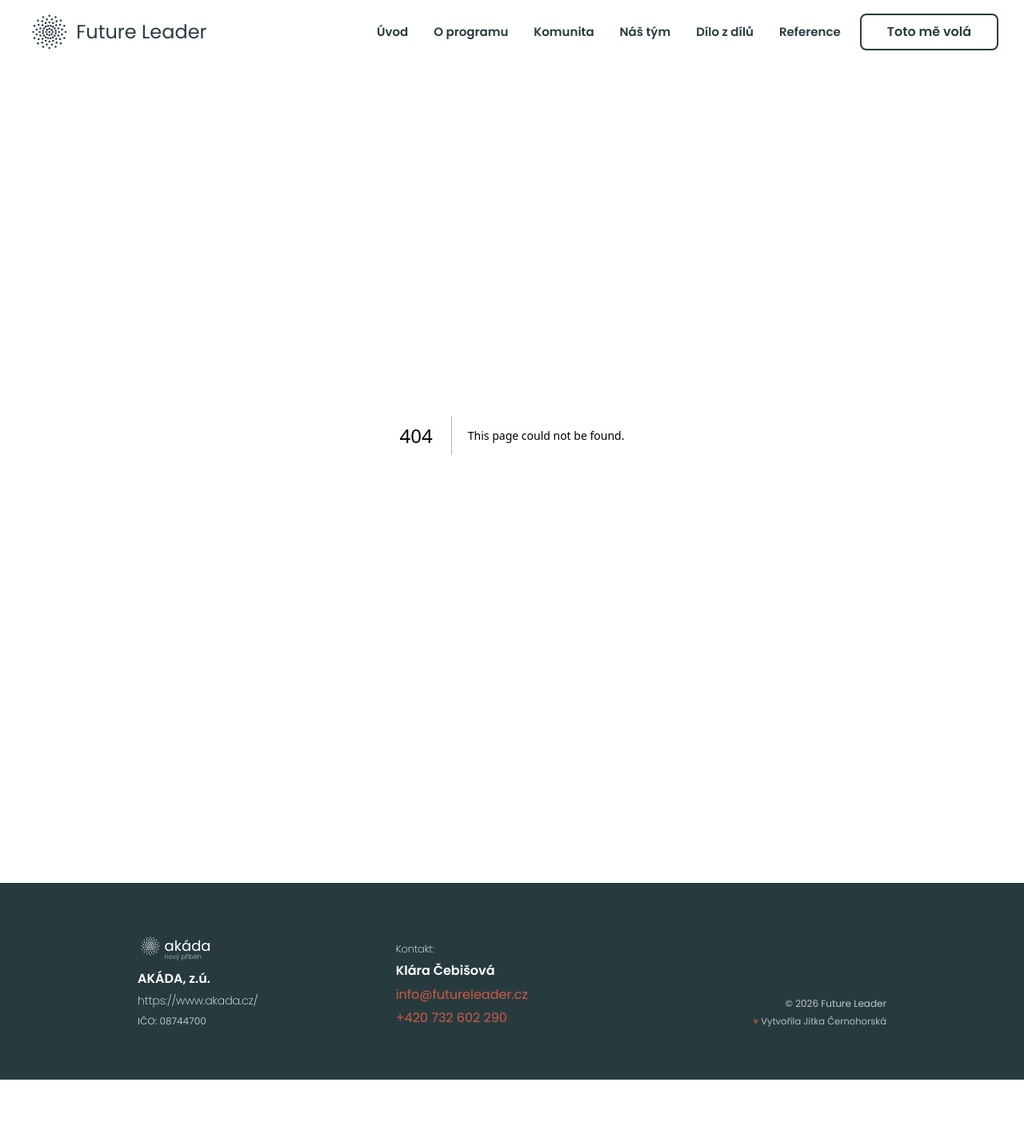
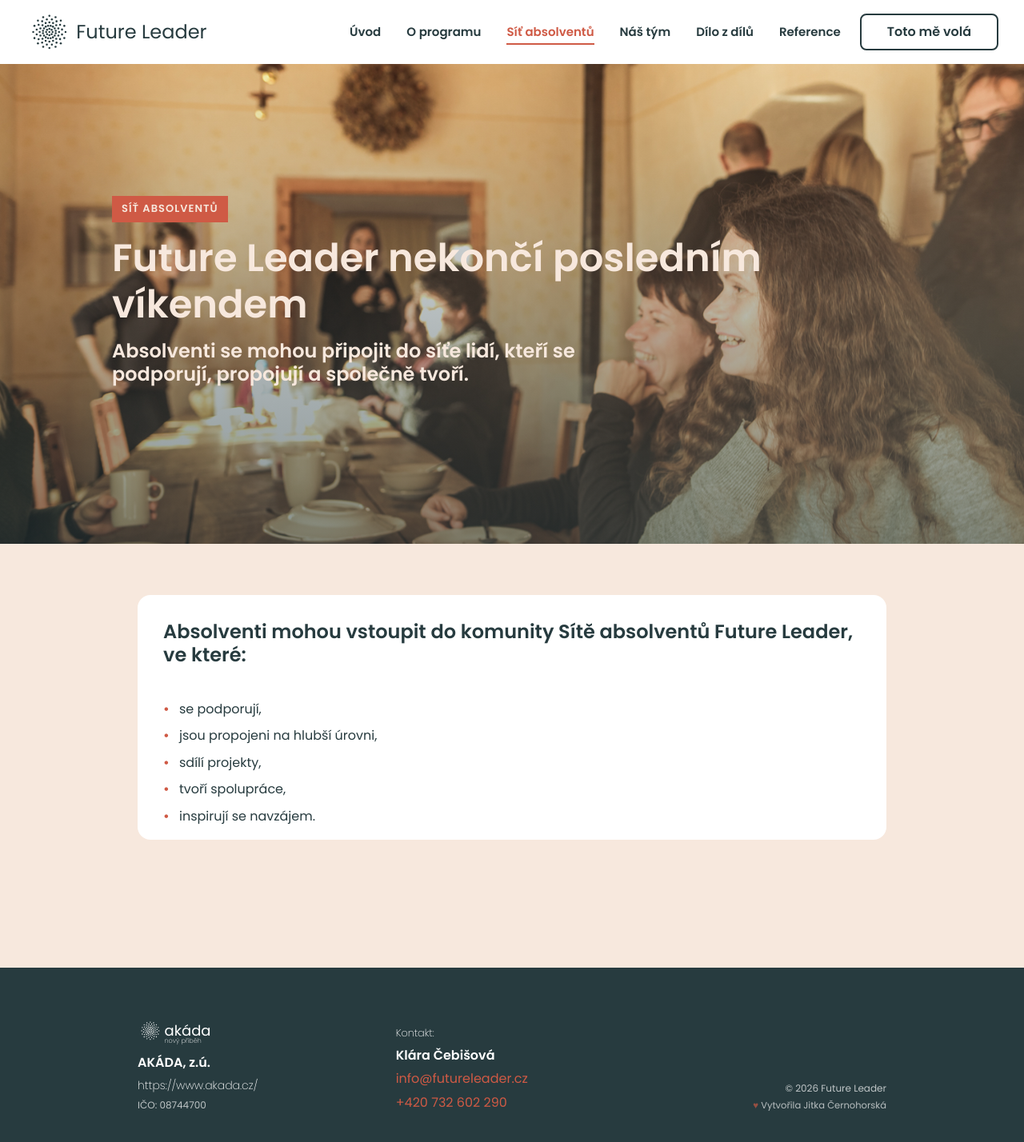
Before and after one commit to cernojit/futureleader, a Next.js app: page /sit-absolventu in a window 1280 px wide. Before the commit this address had no page. Shown: the top 1428 px of the page at 80% size. Before the commit the page ends 1350 px from the top, so only its background shows below. Built offline with nearby package versions, Linux system fonts and the light colour scheme.

Commit message:
feat(sit-absolventu): rename route and style community panel as card

```diff
--- a/src/app/page.tsx
+++ b/src/app/page.tsx
@@ -119,7 +119,7 @@ export default function HomePage() {
         <div className={styles.polarities}>
           <a href="/nas-tym" className={`${styles.polarity} ${styles.polarityLink}`}>10 let zkušeností</a>
           <a href="#terminy-programu" className={`${styles.polarity} ${styles.polarityLink}`}>4 prodloužené víkendy</a>
-          <a href="/komunita" className={`${styles.polarity} ${styles.polarityLink}`}>síť absolventů</a>
+          <a href="/sit-absolventu" className={`${styles.polarity} ${styles.polarityLink}`}>síť absolventů</a>
         </div>
       </section>
 
--- a/src/app/komunita/page.module.css
+++ b/src/app/sit-absolventu/page.module.css
@@ -53,43 +53,28 @@
 
 .communityPanel {
   margin-top: var(--spacing-xl);
-  padding: var(--spacing-lg);
-  background: var(--color-white);
-  border: 1px solid rgba(39, 59, 63, 0.08);
-  border-radius: 0;
 }
 
-.panelIntro {
-  margin-bottom: var(--spacing-md);
+.bulletList {
+  display: grid;
+  gap: var(--spacing-sm);
+  list-style: none;
+  margin: var(--spacing-sm) 0 0;
 }
 
-.list {
-  display: grid;
-  grid-template-columns: repeat(2, minmax(0, 1fr));
-  gap: var(--spacing-sm);
-  margin: 0;
-  padding: 0;
-  list-style: none;
-}
-
-.list li {
+.bulletList li {
   position: relative;
-  min-height: 100%;
-  padding: 1rem 1rem 1rem 2.75rem;
-  background-color: var(--color-primary-light);
-  color: var(--color-primary);
-  font-size: 1rem;
+  padding-left: 1.25rem;
   line-height: 1.6;
 }
 
-.list li::before {
+.bulletList li::before {
   content: "•";
   position: absolute;
-  left: 1rem;
-  top: 0.9rem;
+  left: 0;
+  top: 0;
   color: var(--color-accent-coral);
-  font-size: 1.5rem;
-  line-height: 1;
+  font-weight: var(--font-weight-semibold);
 }
 
 @media (max-width: 768px) {
@@ -97,12 +82,4 @@
     height: 480px;
     background-position: center;
   }
-
-  .communityPanel {
-    padding: 1.5rem;
-  }
-
-  .list {
-    grid-template-columns: 1fr;
-  }
 }
--- /dev/null
+++ b/src/app/sit-absolventu/page.tsx
@@ -0,0 +1,44 @@
+import type { Metadata } from "next";
+import { Heading } from "@/components/atoms/Heading/Heading";
+import { Text } from "@/components/atoms/Text/Text";
+import { Card } from "@/components/atoms/Card/Card";
+import styles from "./page.module.css";
+
+export const metadata: Metadata = {
+  title: "Síť absolventů",
+  description: "Síť absolventů programu Future Leader.",
+};
+
+export default function SitAbsolventuPage() {
+  return (
+    <>
+      <section className={styles.hero}>
+        <div className={styles.heroInner}>
+          <span className={styles.eyebrow}>Síť absolventů</span>
+          <Heading level={1} className={styles.heroText}>Future Leader nekončí posledním víkendem</Heading>
+          <Heading level={3} className={`${styles.lead} ${styles.heroText}`}>
+            Absolventi se mohou připojit do síťe lidí, kteří se podporují, propojují a
+            společně tvoří.
+          </Heading>
+        </div>
+      </section>
+
+      <section className={styles.communityPanel}>
+        <Card
+          header={<Heading level={3}>Absolventi mohou vstoupit do komunity Sítě absolventů Future Leader, ve které:</Heading>}
+          text={
+            <>
+              <ul className={styles.bulletList}>
+                <li>se podporují,</li>
+                <li>jsou propojeni na hlubší úrovni,</li>
+                <li>sdílí projekty,</li>
+                <li>tvoří spolupráce,</li>
+                <li>inspirují se navzájem.</li>
+              </ul>
+            </>
+          }
+        />
+      </section>
+    </>
+  );
+}
--- a/src/components/organisms/Navigation/Navigation.tsx
+++ b/src/components/organisms/Navigation/Navigation.tsx
@@ -9,7 +9,7 @@ import { Button } from "@/components/atoms/Button/Button";
 const NAV_ITEMS = [
   { href: "/", label: "Úvod" },
   { href: "/o-programu", label: "O programu" },
-  { href: "/komunita", label: "Komunita" },
+  { href: "/sit-absolventu", label: "Síť absolventů" },
   { href: "/nas-tym", label: "Náš tým" },
   { href: "/dilo-z-dilu", label: "Dílo z dílů" },
   { href: "/ohlasy", label: "Reference" },
```
Also changed, not shown: src/app/komunita/page.tsx (deleted, +0 -39 lines).
